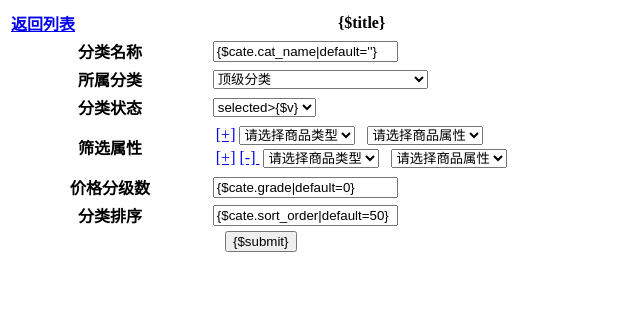
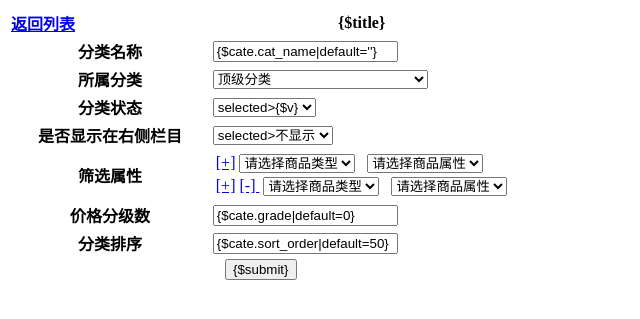
Before and after one commit to josYang/tp_shop, a PHP site: page /DbName/APP/Admin/View/Category/category_from.html in a window 1280 px wide. Shown: the top 319 px of the page, without its empty margins (0-640 px from the left). Run offline with PHP 8.4, Linux system fonts and the light colour scheme.

Commit message:
修改导航功能

```diff
--- a/APP/Admin/Controller/CategoryController.class.php
+++ b/APP/Admin/Controller/CategoryController.class.php
@@ -34,6 +34,7 @@
                 'sort_order'    => I('post.sort_order',50,'intval'),
                 'filter_attr'   => implode(',',$_POST['filter_attr']),
                 'status'        => I('post.status',50,'intval'),
+                'is_show'       => I('post.is_show',0,'intval'),
                 'grade'         => I('post.grade',50,'intval'),
             );
             M('category')->add($data);
@@ -63,6 +64,7 @@
                 'parent_id'     => I('post.parent_id',0,'intval'),
                 'filter_attr'   => implode(',',$_POST['filter_attr']),
                 'status'        => I('post.status',0,'intval'),
+                'is_show'       => I('post.is_show',0,'intval'),
                 'grade'         => I('post.grade',0,'intval'),
                 'sort_order'    => I('post.sort_order',50,'intval'),
             );
--- a/APP/Admin/View/Category/category_from.html
+++ b/APP/Admin/View/Category/category_from.html
@@ -65,6 +65,15 @@
                 <foreach name="status_list" item="v">
                     <option value="{$key}"<if condition="$key eq $cate['status']">selected</if>>{$v}</option>
                 </foreach>
+                </select>
+            </td>
+        </tr>
+        <tr>
+            <th>是否显示在右侧栏目</th>
+            <td>
+                <select name="is_show">
+                    <option value="1"<if condition="$key eq $cate['is_show']">selected</if>>不显示</option>
+                    <option value="2"<if condition="$key eq $cate['is_show']">selected</if>>显示</option>
                 </select>
             </td>
         </tr>
--- a/APP/Home/View/Widget/nav.html
+++ b/APP/Home/View/Widget/nav.html
@@ -6,7 +6,9 @@
             <p>
                 <foreach name="category.child" item="value">
                 <foreach name="value.child" item="val">
+                <if condition="$val['is_show'] eq 2">
                 <a href="{:U('/c_'.$val['cat_id'])}">{$val.cat_name}</a>
+                </if>
                 </foreach>
                 </foreach>
             </p>
--- a/APP/Home/Widget/WidgetWidget.class.php
+++ b/APP/Home/Widget/WidgetWidget.class.php
@@ -13,7 +13,7 @@
 {
     public function nav(){
         import('Class.Category',APP_PATH);
-        $categorys = M('category')->field('cat_id,cat_name,parent_id')->where(array('status'=>2))->order('sort_order ASC')->select();
+        $categorys = M('category')->field('cat_id,cat_name,parent_id,is_show')->where(array('status'=>2))->order('sort_order ASC')->select();
         $this->categorys = \Category::unlimitedForLayer($categorys);
         $this->display('Widget:nav');
     }
--- a/Public/css/css.css
+++ b/Public/css/css.css
@@ -272,11 +272,14 @@
 	display:block;
     line-height:2;
     padding:0px 10px 2px 8px;
+	float: left;
+	width: 228px;
 }
 .Z_TypeList .Z_MenuList ul li p a {
     color:#6d6d6d;
     padding:0px 3px 0px 0px;
 	font-size:13px;
+	float: left;
 }
 
 /* Z_SubList*/
```
Also changed, not shown: shop.sql.
